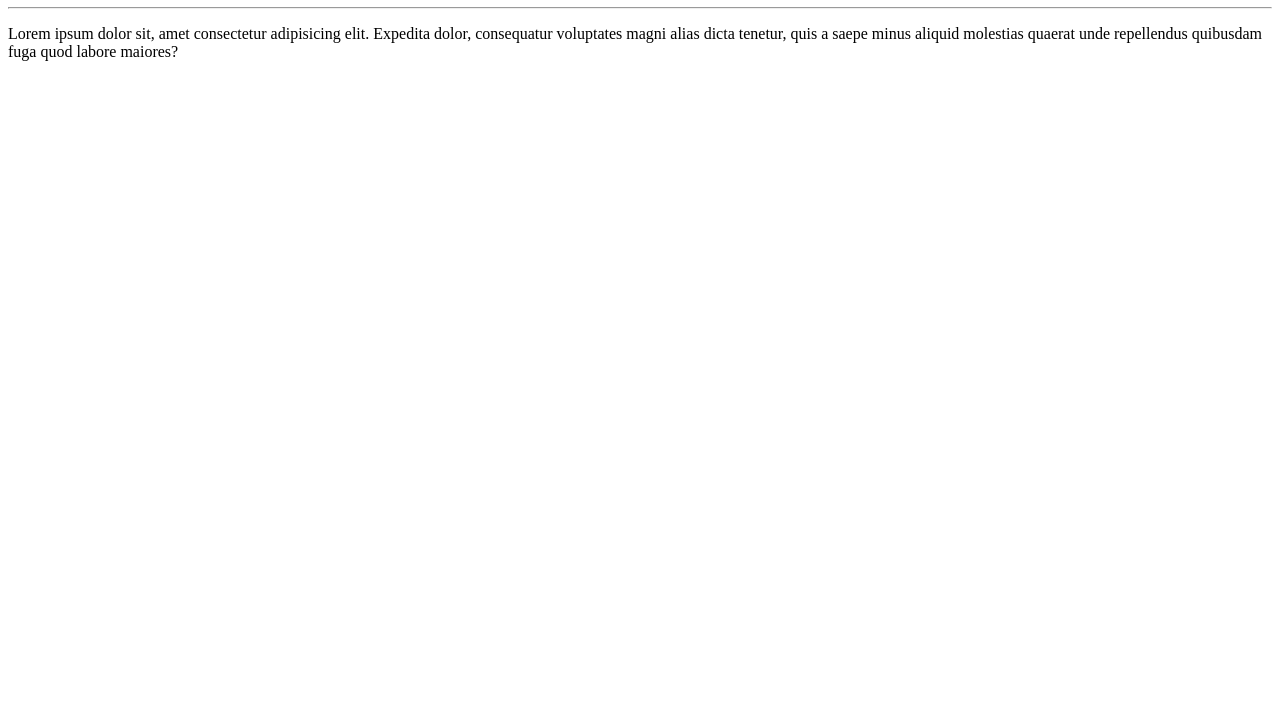
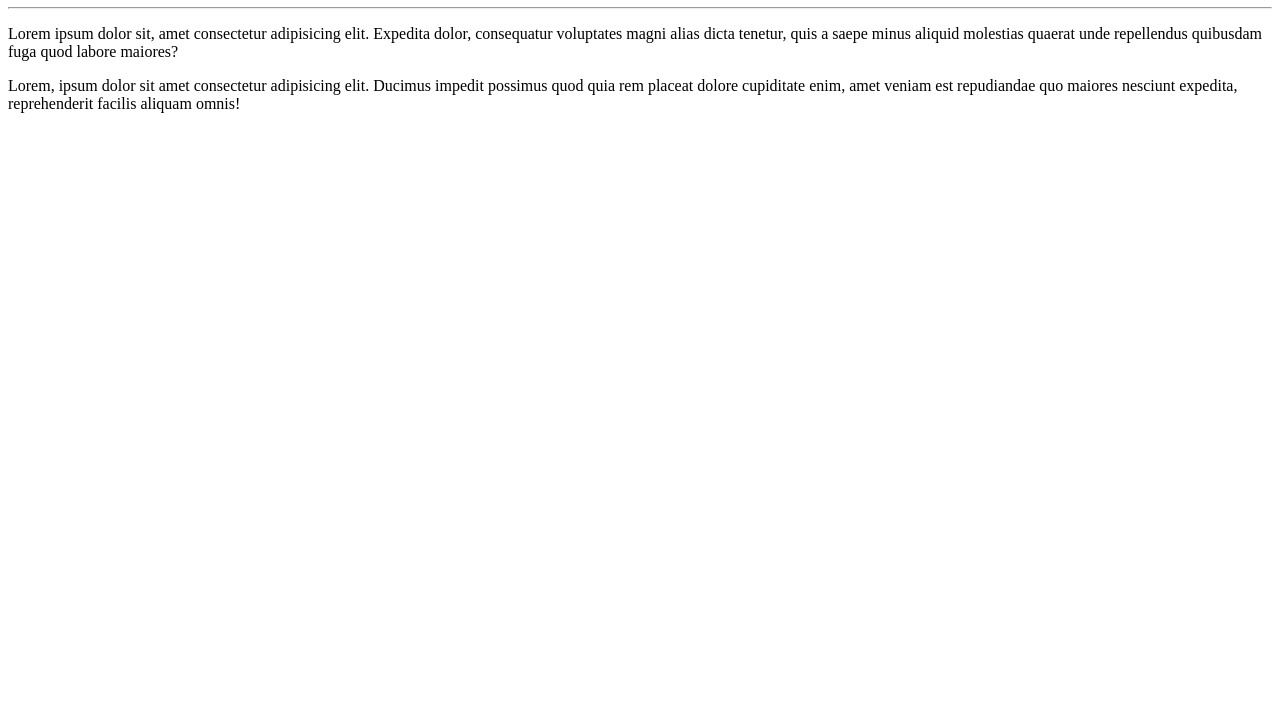
Before and after one commit to ReynanPires/ola-mundo, a plain HTML site: page site-exemplo/index.html in a window 1280 px wide. Shown: the part 73-800 px from the top of the page. Drawn offline with Linux system fonts and the light colour scheme.

Commit message:
adicionei um paragrafo

```diff
--- a/site-exemplo/index.html
+++ b/site-exemplo/index.html
@@ -10,5 +10,6 @@
     <h1>Olá, mundo!</h1>
     <hr>
     <p>Lorem ipsum dolor sit, amet consectetur adipisicing elit. Expedita dolor, consequatur voluptates magni alias dicta tenetur, quis a saepe minus aliquid molestias quaerat unde repellendus quibusdam fuga quod labore maiores?</p>
+    <p>Lorem, ipsum dolor sit amet consectetur adipisicing elit. Ducimus impedit possimus quod quia rem placeat dolore cupiditate enim, amet veniam est repudiandae quo maiores nesciunt expedita, reprehenderit facilis aliquam omnis!</p>
 </body>
 </html>
```
